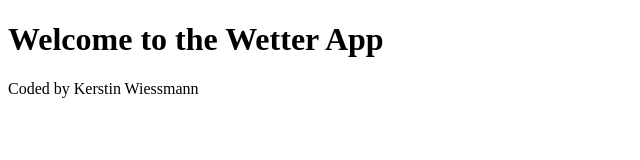
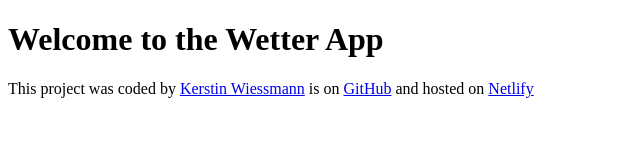
Before and after one commit to KerstinWieseline/wetter, a plain HTML site: page index.html in a window 1280 px wide. Shown: the whole page, without its empty margins (0-640 px from the left). Drawn offline with Linux system fonts and the light colour scheme.

Commit message:
Added links to the footer

```diff
--- a/index.html
+++ b/index.html
@@ -7,6 +7,10 @@
 </head>
 <body>
     <h1>Welcome to the Wetter App</h1>
-    <footer>Coded by Kerstin Wiessmann</footer>
+    <footer>This project was coded by
+        <a href="https://github.com/KerstinWieseline" target="_blank">Kerstin Wiessmann</a> is on
+        <a href="https://github.com/KerstinWieseline/wetter" target="_blank">GitHub</a> and hosted on
+        <a href="https://wetter-in.netlify.app/" target="_blank">Netlify</a>
+    </footer>
 </body>
 </html>
```
